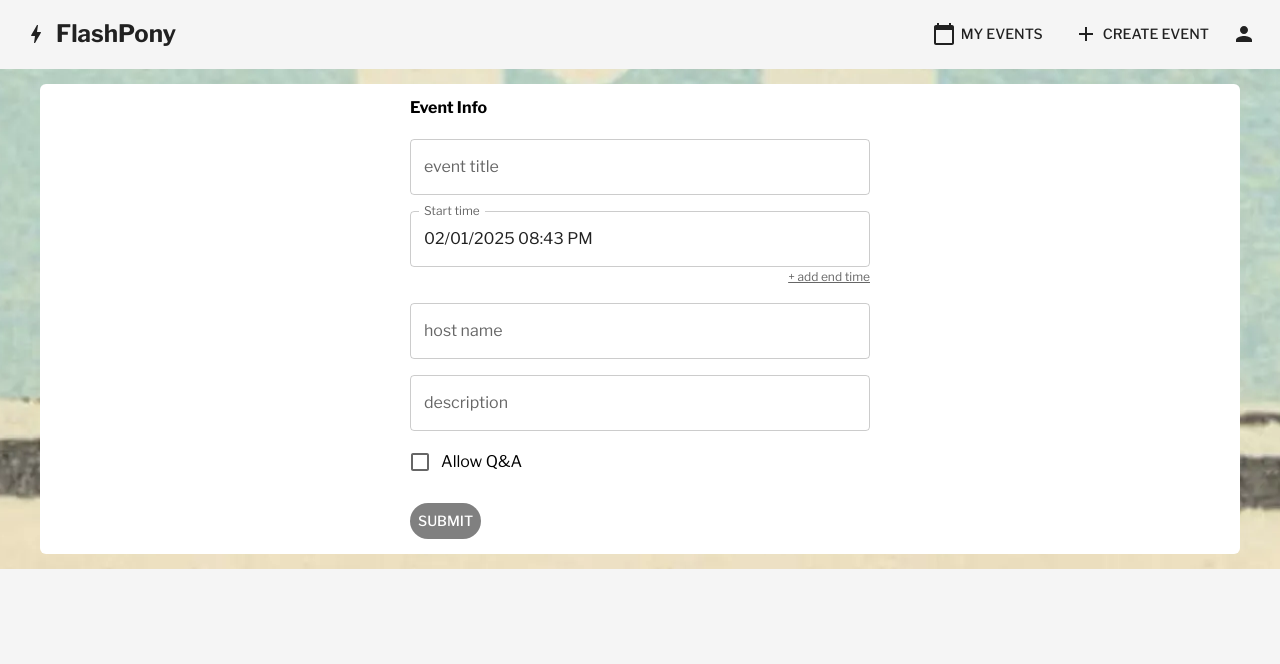
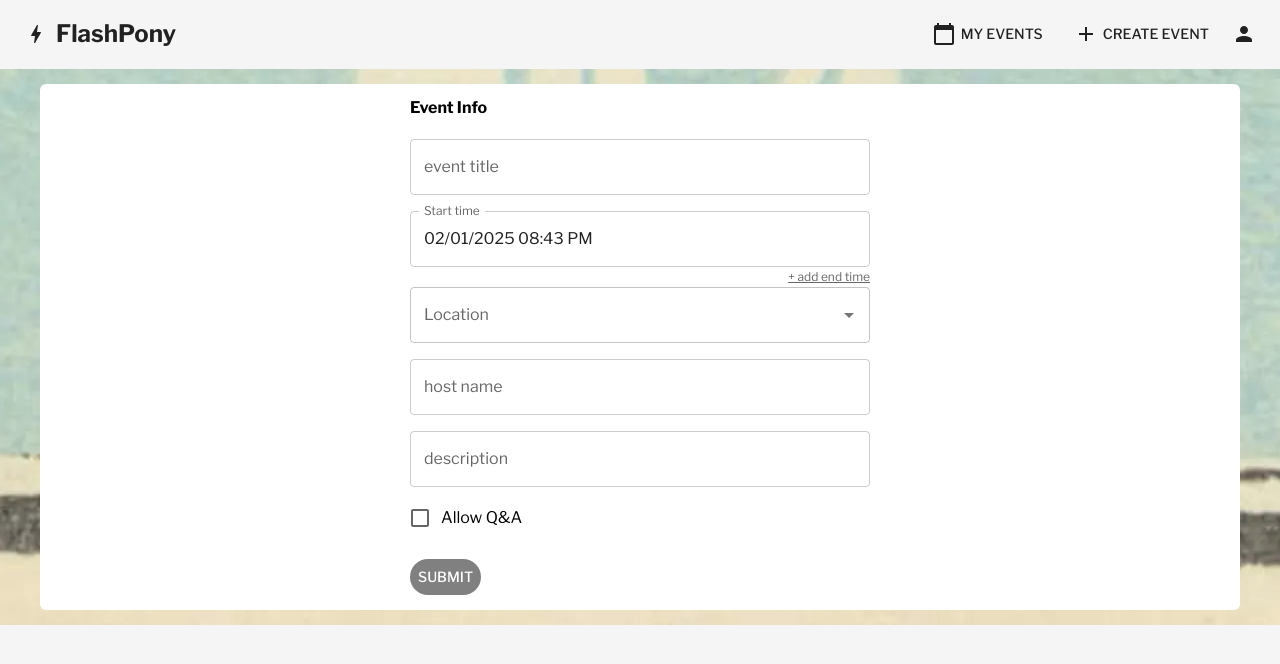
Before and after one commit to kalikokalikova/fp-client, a React (Vite) app: page / in a window 1280 px wide. Shown: the top 664 px of the page. Built offline with nearby package versions, Linux system fonts and the light colour scheme.

Commit message:
pretty close

```diff
--- a/src/components/LocationInput.jsx
+++ b/src/components/LocationInput.jsx
@@ -2,8 +2,9 @@ import React, { useState, useEffect } from "react";
 import { getLocationSuggestions } from "../utils/geoapify";
 import TextField from '@mui/material/TextField';
 import Autocomplete from '@mui/material/Autocomplete';
+import { Controller } from 'react-hook-form';
 
-function LocationInput({ setFormData }) {
+function LocationInput({ control, name }) {
   const [query, setQuery] = useState("");
   const [suggestions, setSuggestions] = useState([]);
 
@@ -14,33 +15,44 @@ function LocationInput({ setFormData }) {
       try {
         const result = await getLocationSuggestions(query);
         if (result.error) {
-          // setError(result.message);
+          // handle error
         } else {
-          console.log(result)
-          setSuggestions(result)
+          setSuggestions(result);
         }
       } catch (err) {
-        // setError('Failed to fetch suggestions');
+        // handle error
       }
     };
     fetchSuggestions();
   }, [query]);
 
   return (
+    <Controller
+      name={name}
+      control={control}
+      render={({ field, fieldState }) => (
         <>
           <Autocomplete
+            {...field}
             disablePortal
-      getOptionLabel={(option) => option.locationText || ""}
+            getOptionLabel={(option) => option.full_address || ""}
             options={suggestions}
-      onInputChange={(event, newInputValue) => {
-        setQuery(newInputValue);
+            onInputChange={(event, newInputValue) => setQuery(newInputValue)} // Update query on input change
+            onChange={(event, newValue) => {
+              field.onChange(newValue); // Set value in form data
             }}
-      onChange={(event, newValue) => {
-        setFormData((prev) => ({ ...prev, location: newValue }));
-      }}
-      renderInput={(params) => <TextField {...params} label="location *" />}
+            renderInput={(params) => (
+              <TextField
+                {...params}
+                label="Location"
+                error={!!fieldState.error} // Show error state for validation
+                helperText={fieldState.error?.message} // Display error message
+              />
+            )}
           />
         </>
+      )}
+    />
   );
 }
 
--- a/src/pages/CreateEventPage.jsx
+++ b/src/pages/CreateEventPage.jsx
@@ -184,7 +184,10 @@ function CreateEventPage() {
               </FormHelperText>
             )}
 
-            {/* <LocationInput setFormData={setFormData} required /> */}
+            <LocationInput
+              control={control}
+              name="location"
+            />
 
             <TextField
               label="host name"
--- a/src/utils/geoapify.js
+++ b/src/utils/geoapify.js
@@ -18,14 +18,14 @@ export const getLocationSuggestions = async (query) => {
 
     const result = await response.json();
     const suggestions = result.features.map((feature) => ({
-			placeId: feature.properties.place_id,
-      addressLine1: feature.properties.address_line1,
-      addressLine2: feature.properties.address_line2,
+			place_id: feature.properties.place_id,
+      address_1: feature.properties.address_line1,
+      address_2: feature.properties.address_line2,
       city: feature.properties.city,
 			state: feature.properties.state,
-			postcode: feature.properties.postcode,
+			zip: feature.properties.postcode,
       country: feature.properties.country,
-			locationText: `${feature.properties.address_line1} ${feature.properties.address_line2}`
+			full_address: `${feature.properties.address_line1} ${feature.properties.address_line2}`
     }));
 
     return suggestions;
```
Lines whose indentation alone changed are shown as unchanged.
